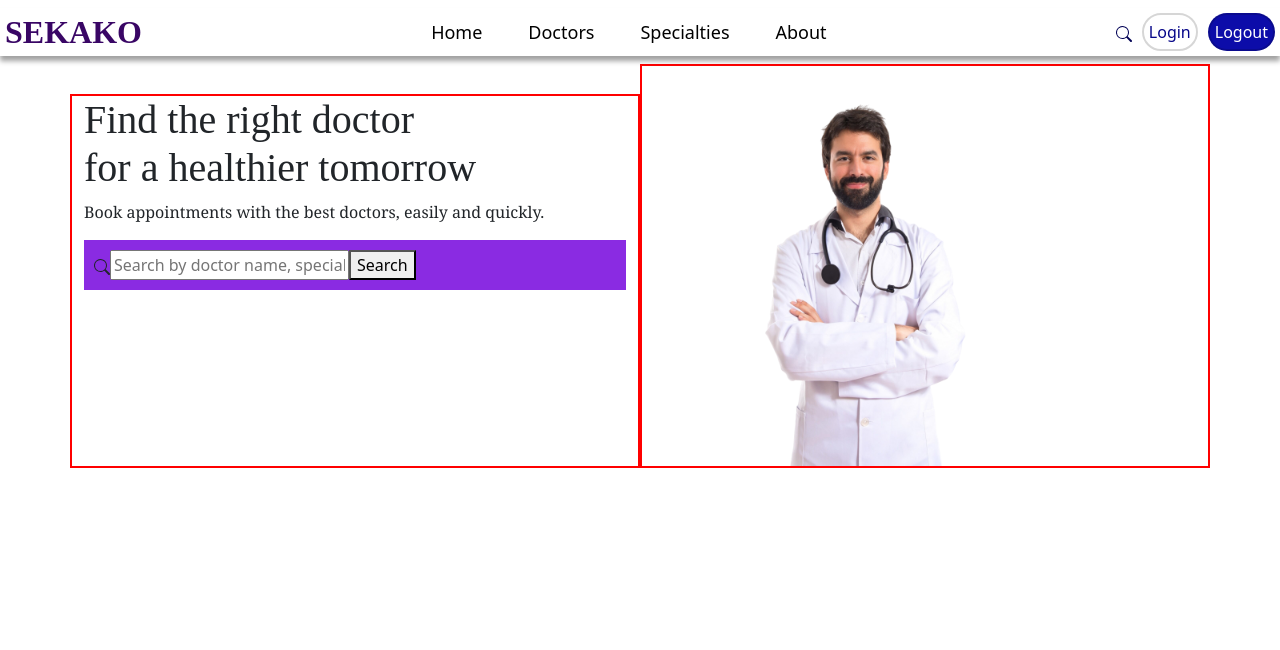
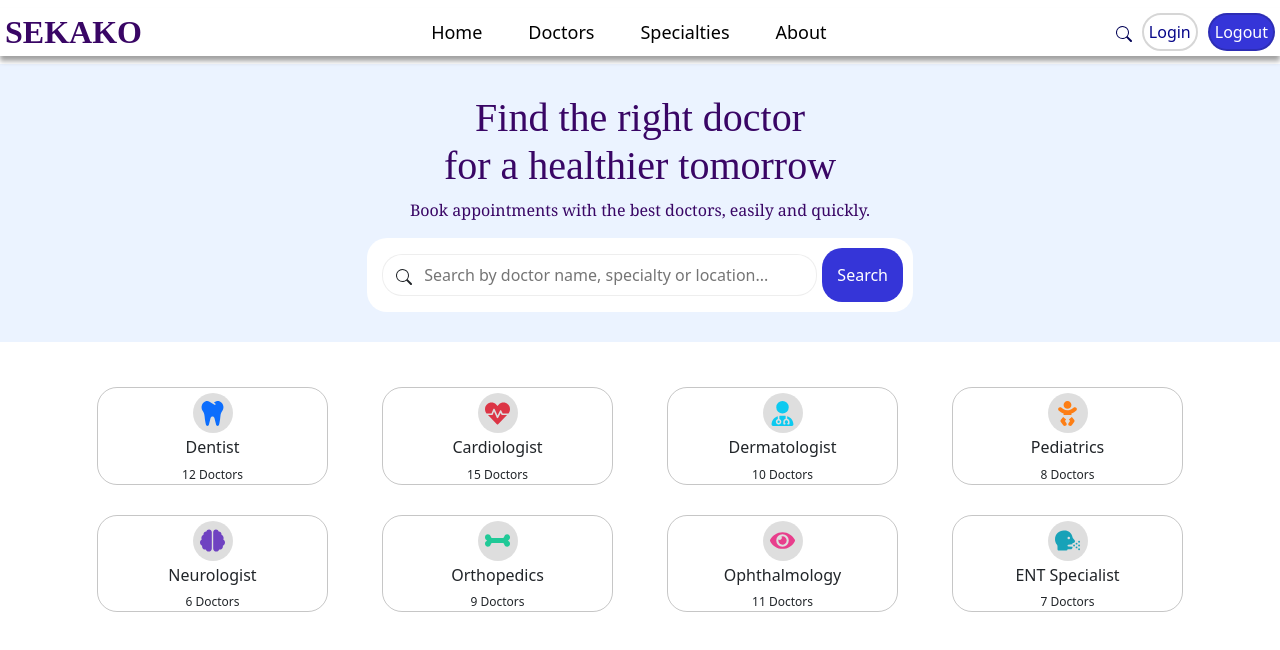
Before and after one commit to Elsayed-1/medicare-react-app, a React (Vite) app in the folder medical-appointment/: page / in a window 1280 px wide. Shown: the top 650 px of the page. Built offline with nearby package versions, Linux system fonts and the light colour scheme; the HTML template or start-up script is replaced by a standard one.

Commit message:
special...

```diff
--- a/medical-appointment/src/App.jsx
+++ b/medical-appointment/src/App.jsx
@@ -2,6 +2,7 @@
 import './App.css'
 import Mynav from "../src/component/common/Navbar"
 import Hero from './component/home/Hero'
+import Home from './component/home/Home'
 function App() {
 
 
@@ -9,7 +10,7 @@ function App() {
     <>
     <div>
       <Mynav/>
-      <Hero/>
+      <Home/>
     </div>
 
     </>
--- a/medical-appointment/src/component/common/Navbar.css
+++ b/medical-appointment/src/component/common/Navbar.css
@@ -73,6 +73,6 @@
   border: 2px solid rgba(0, 0, 0, 0.159);
   border-radius: 20px;
   color: white;
-  background-color: rgb(12, 12, 169);
+  background-color: rgb(53, 53, 216);
   padding: 5px;
 }
--- a/medical-appointment/src/component/home/Hero.jsx
+++ b/medical-appointment/src/component/home/Hero.jsx
@@ -5,8 +5,9 @@ import { BsSearch } from 'react-icons/bs';
 import "./hero.css"
 function Hero() {
   return (
+    <div className="hero">
     <div className='container-lg'>
-        <div className="hero">
+
       <div className="row ">
 
         <div className="col-6 hero-text">
@@ -18,19 +19,23 @@ function Hero() {
               Book appointments with the best doctors, easily and quickly.
             </p>
             <div className="search-box">
-<span className="search-box-icon">
+              <div className="search-bg">
+                <span className="search-box-icon">
     <BsSearch/>
 </span>
 <input type="text" placeholder="Search by doctor name, specialty or location..."/>
+              </div>
+
 
 <button type="button" className="search-box-btn"  > Search</button>
             </div>
         </div>
-        <div className="col-6 hero-img ">
+        {/* <div className="col-6 hero-img ">
             <img   src={heroimg} alt="" />
-        </div>
+        </div> */}
       </div>
-      </div>
+
+    </div>
     </div>
   )
 }
--- /dev/null
+++ b/medical-appointment/src/component/home/Home.jsx
@@ -0,0 +1,14 @@
+import React from 'react'
+import Hero from './Hero'
+import Specialtieshome from './Specialtieshome'
+
+function Home() {
+  return (
+    <div>
+      <Hero/>
+      <Specialtieshome/>
+    </div>
+  )
+}
+
+export default Home
--- /dev/null
+++ b/medical-appointment/src/component/home/Specialtieshome.css
@@ -0,0 +1,48 @@
+
+
+.Specialtieshome{
+
+/* border: 2px solid black; */
+margin-top: 30px;
+
+}
+
+
+
+
+
+
+
+
+.special-icon{
+
+    margin: 5px;
+    width: 40px;
+    height: 40px;
+     display: flex;
+    align-items: center;
+    justify-content: center;
+    border-radius: 50%;
+    background-color: rgba(128, 128, 128, 0.263);
+}
+
+.onespecial{
+    border: 1px rgba(0, 0, 0, 0.225) solid ;
+    margin: 15px;
+    display: flex;
+    align-items: center;
+    justify-content: center;
+    flex-direction: column;
+    border-radius: 20px;
+    transition:  all .3s ease;
+}
+
+.onespecial:hover{
+    cursor: pointer;
+    transform: scale(1.05);
+}
+
+.onespecial span{
+    font-weight: 200;
+    font-size: 12px;
+}
--- /dev/null
+++ b/medical-appointment/src/component/home/Specialtieshome.jsx
@@ -0,0 +1,29 @@
+import React from "react";
+import { specialtiesData } from "../../data/Specialties";
+import "./Specialtieshome.css"
+function Specialtieshome() {
+  return (
+    <div className="Specialtieshome">
+      <div className="container-lg">
+        <div className="row   ">
+          {specialtiesData.map((item) => {
+            return <div key={item.id} className="col-5 col-md-6 col-lg-4 col-xl-3">
+  <div className="onespecial">
+    <div className="special-icon">
+         <item.icon color={item.color} size={25}/>
+    </div>
+
+    <h6>{item.title}</h6>
+<span>{item.count}</span>
+  </div>
+
+
+            </div>;
+          })}
+        </div>
+      </div>
+    </div>
+  );
+}
+
+export default Specialtieshome;
--- a/medical-appointment/src/component/home/hero.css
+++ b/medical-appointment/src/component/home/hero.css
@@ -1,39 +1,72 @@
 
 
-
-
-
-
-
-
+ .hero{
+    width: 100%;
+    background-color: #ebf3ff;
+ }
 .hero-img {
   border: 2px solid red;
+  margin-top: 30px;
+  display: flex;
+    align-items: center;
+    justify-content: flex-end;
 
 }
 .hero-img img {
-width: 400px;
+width: 300px;
 object-fit: cover;
+border: 2px solid black;
 }
 .hero-text {
-  border: 2px solid red;
-  margin-top: 30px;
+  /* border: 2px solid red; */
+  margin : 30px  auto;
+
 }
 .hero-title{
     font-family: 'Times New Roman', Times, serif;
+color: rgb(57, 6, 101);
+text-align: center;
 }
 .hero-subtitle{
     font-weight: 300;
     font-family: Cambria, Cochin, Georgia, Times, 'Times New Roman', serif;
+    color: rgb(57, 6, 101);
+    text-align: center;
 }
 
 .search-box{
-    background-color: blueviolet;
+    background-color: rgba(128, 128, 128, 0.151);
     padding: 10px;
+    display: flex;
+    align-items: center;
+    justify-content: center;
+    border-radius: 20px;
+    background-color: #fff;
+    /* gap: 10px; */
+}
+.search-bg{
+     border: 1px rgba(0, 0, 0, 0.066) solid;
+     border-radius: 20px;
+     background-color: rgba(255, 255, 255, 0.984);
+      display: flex;
+    align-items: center;
+    justify-content: center;
+     margin: 5px;
+     flex-grow: 1;
+     padding: 5px;
+     gap: 10px;
 }
 .search-box input{
     height: 30px;
     border-radius: 20;
+    background-color: transparent;
+    width: 90%;
+    border: none;
 }
 .search-box .search-box-btn {
-   height: 30px;
+    border: none;
+    border-radius: 20px;
+    background-color: rgb(53, 53, 216);
+    color: white;
+    padding: 15px;
 }
--- /dev/null
+++ b/medical-appointment/src/data/Specialties.jsx
@@ -0,0 +1,14 @@
+import { FaTooth, FaHeartbeat, FaBaby, FaBrain, FaBone, FaEye } from 'react-icons/fa';
+import { FaUserDoctor, FaHeadSideCough } from 'react-icons/fa6';
+
+export const specialtiesData = [
+  { id: 1, title: 'Dentist', count: '12 Doctors', icon: FaTooth, color: '#0d6efd' },
+  { id: 2, title: 'Cardiologist', count: '15 Doctors', icon: FaHeartbeat, color: '#dc3545' },
+  { id: 3, title: 'Dermatologist', count: '10 Doctors', icon: FaUserDoctor, color: '#0dcaf0' },
+  { id: 4, title: 'Pediatrics', count: '8 Doctors', icon: FaBaby, color: '#fd7e14' },
+  { id: 5, title: 'Neurologist', count: '6 Doctors', icon: FaBrain, color: '#6f42c1' },
+  { id: 6, title: 'Orthopedics', count: '9 Doctors', icon: FaBone, color: '#20c997' },
+
+  { id: 7, title: 'Ophthalmology', count: '11 Doctors', icon: FaEye, color: '#e83e8c' },
+  { id: 8, title: 'ENT Specialist', count: '7 Doctors', icon: FaHeadSideCough, color: '#17a2b8' },
+];
```
Also changed, not shown: medical-appointment/src/data/Doctorsdata.jsx (+1 -8 lines).
